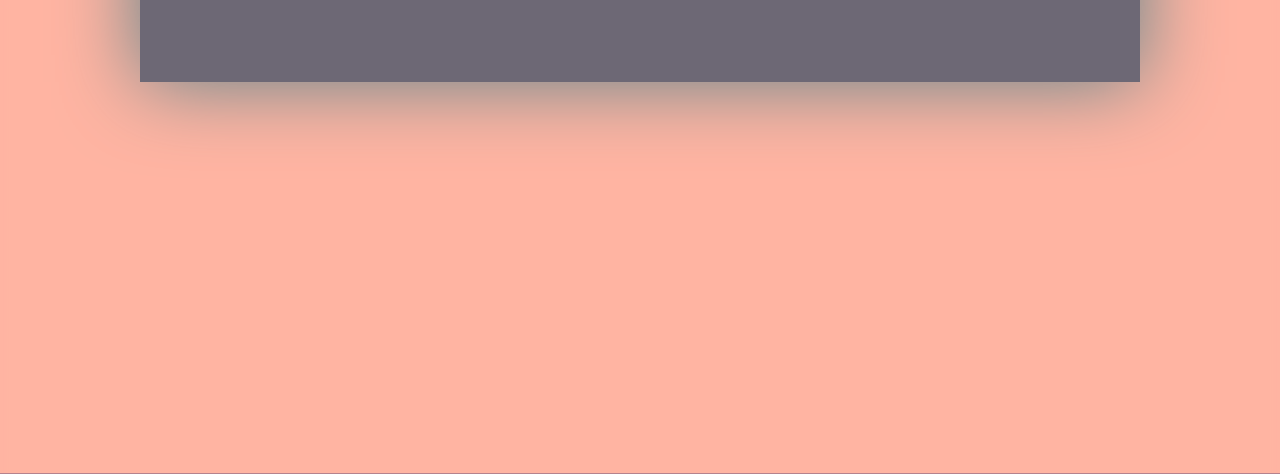
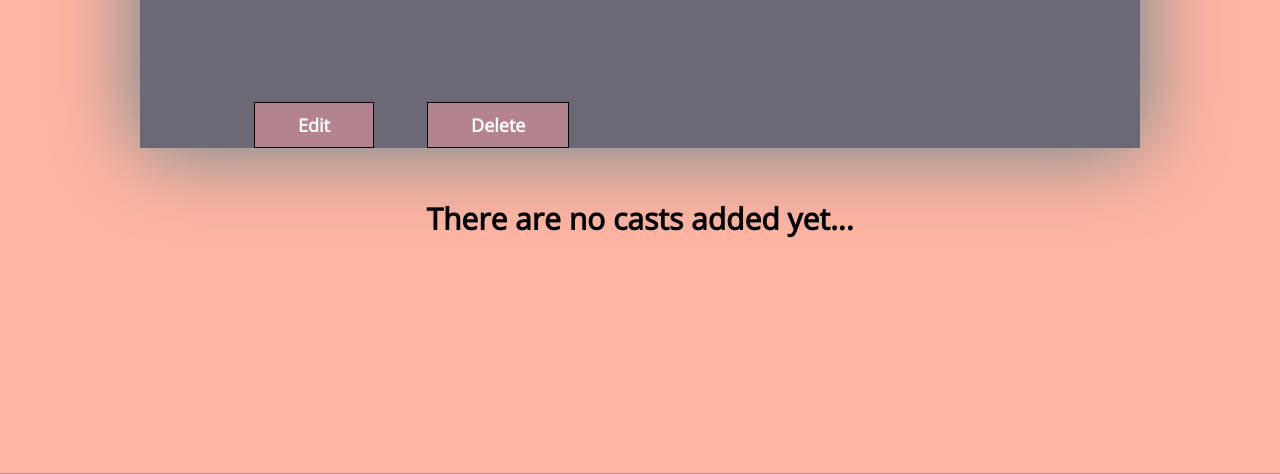
Before and after one commit to fanerotim/JS-Web--Express.JS-Workshop--Movie-Magic, a Node server app: template src/views/details.hbs in a window 1280 px wide. Shown: the part 287-761 px from the top of the page. Run offline with Node 20, Linux system fonts and the light colour scheme; tables that the repository leaves empty hold one stand-in row (values such as "Sample post"); the template is opened without the code that fills it: values that come from a table or form of the project are taken from there, most other values are stand-ins (such as "Sample title", 1, 10 or a date in 2020); some libraries are stand-ins or nearby versions.

Commit message:
set up details page to load casts dynamically and added 'edit' and 'delete' buttons

```diff
--- a/src/controllers/attachController.js
+++ b/src/controllers/attachController.js
@@ -10,7 +10,9 @@
     let movie = await Movies.findById(castId).lean();
     let cast = await Cast.find().lean();
 
-    res.render('cast-attach', {movie, cast})
+    let token = req.headers.cookie;
+
+    res.render('cast-attach', {movie, cast, token})
 })
 
 router.post('/attach/cast/:castId', express.urlencoded({extended: false}), async (req, res) => {
--- a/src/views/details.hbs
+++ b/src/views/details.hbs
@@ -22,6 +22,11 @@
 
                     <p class="disc">{{movies.description}}</p>
                 </div>
+
+                <div class="details-btn">
+                    <button id="edit-button">Edit</button>
+                    <button id="delete-button">Delete</button>
+                </div>
             </div>
             <div class="card_right">
                 <img src="{{movies.imageUrl}}" alt="image">
@@ -29,6 +34,7 @@
         </div>
 
         <div class="main-cast-card">
+            {{#if movies.cast}}
             {{#each movies.cast}}
             <div class="cast-card">
                 <div class="card-img">
@@ -42,9 +48,13 @@
                 </div>
             </div>
             {{/each}}
+            {{else}}
+            <div class="no-cast">
+                <p>There are no casts added yet...</p>
+            </div>
+            {{/if}}
         </div>
         </div>
-
     </section>
 
 </main>
```
Also changed, not shown: src/models/Movies.js (+4 -4 lines).
